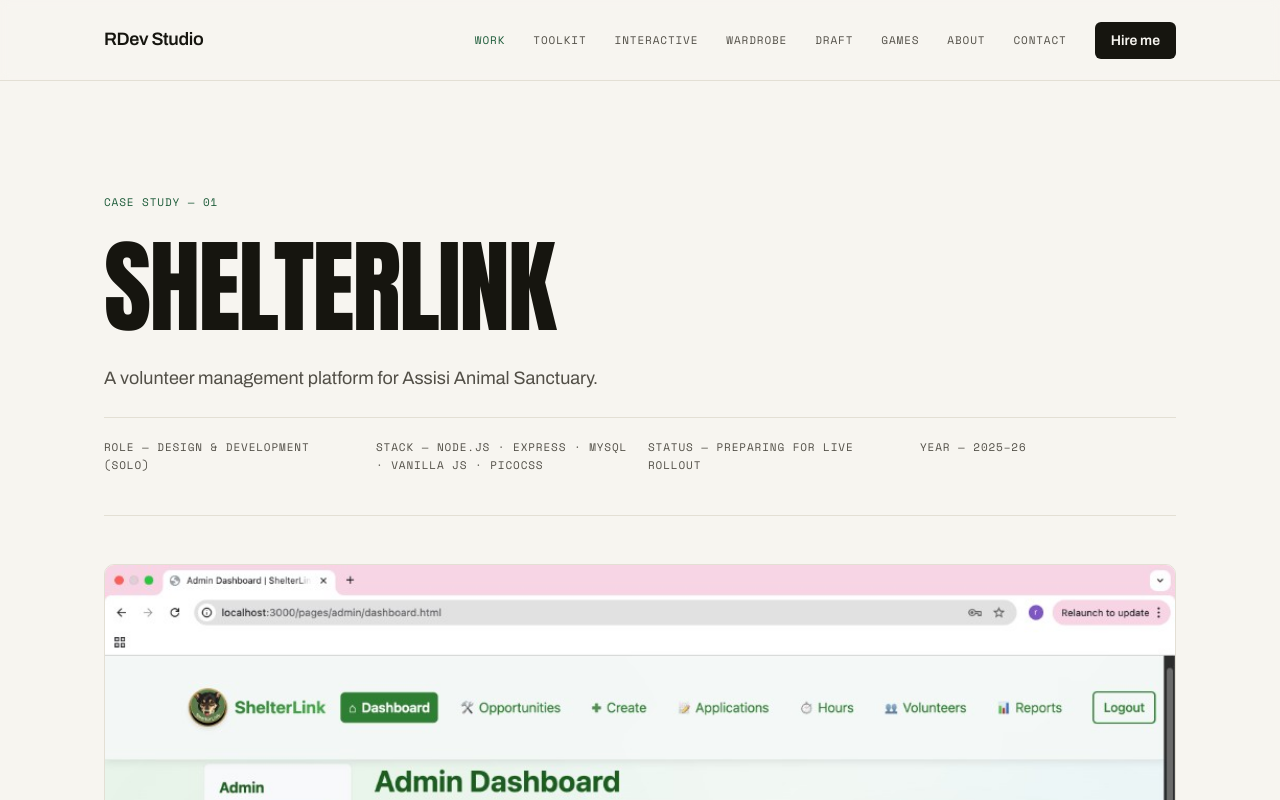
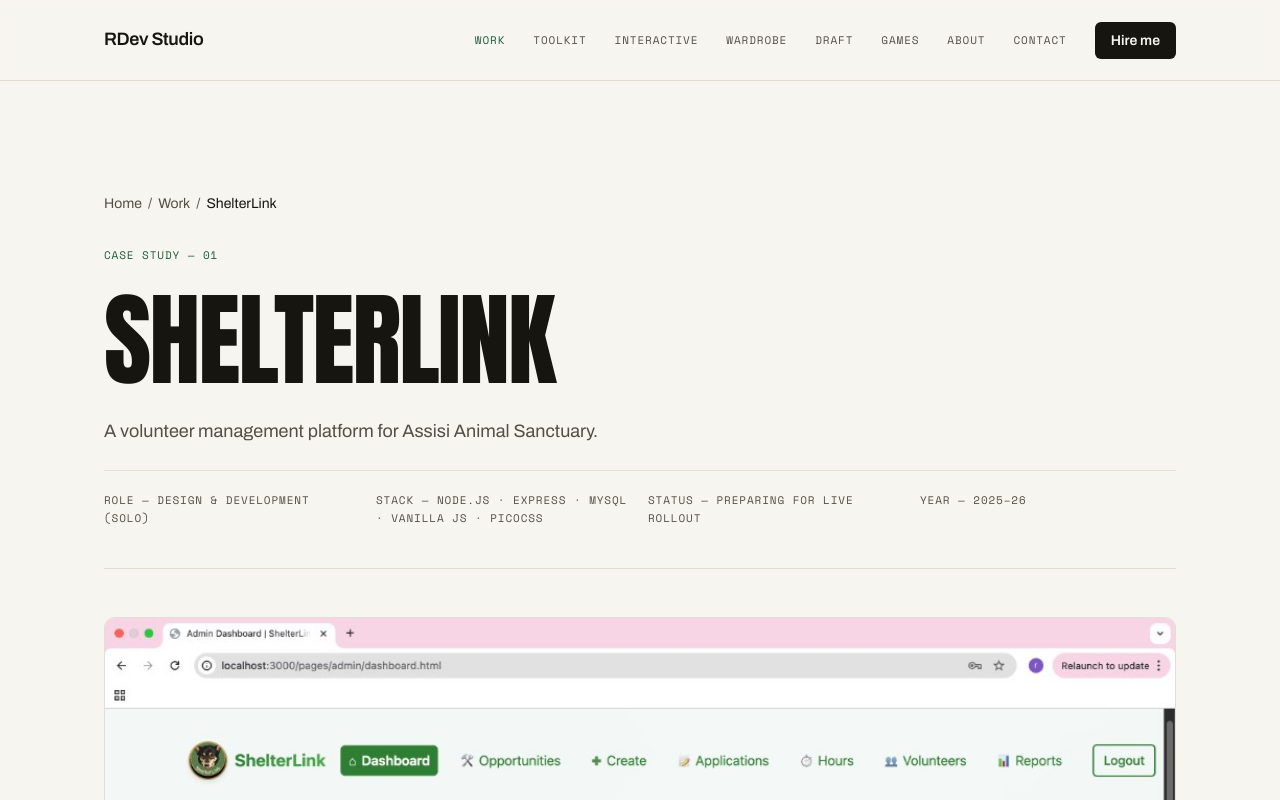
Before and after one commit to rdavidson5637/RDevStudio, a Next.js app: page /work/shelterlink in a window 1280 px wide. Shown: the top 800 px of the page. Built offline with nearby package versions, Linux system fonts and the light colour scheme.

Commit message:
feat: add Breadcrumbs component with JSON-LD schema
- Reusable breadcrumb navigation component
- Includes structured data for SEO
- Accessible with aria-label
- Added to ShelterLink case study as example

Co-authored-by: rdavidson5637 <rdavidson5637@users.noreply.github.com>

```diff
--- a/app/(site)/work/shelterlink/page.tsx
+++ b/app/(site)/work/shelterlink/page.tsx
@@ -1,6 +1,7 @@
 import Link from "next/link";
 import Image from "next/image";
 import { createPageMetadata } from "@/lib/metadata";
+import { Breadcrumbs } from "@/components/ui/Breadcrumbs";
 
 export const metadata = createPageMetadata({
   title: "ShelterLink",
@@ -51,6 +52,14 @@ export default function ShelterLinkCaseStudyPage() {
   return (
     <div className="section-padding pt-28">
       <article className="container-wide px-6">
+        <Breadcrumbs
+          items={[
+            { label: "Home", href: "/" },
+            { label: "Work", href: "/work" },
+            { label: "ShelterLink" },
+          ]}
+          className="mb-8"
+        />
         <header className="space-y-6 border-b border-border pb-10">
           <p className="shell-label text-accent">CASE STUDY — 01</p>
           <h1 className="programme-h1">SHELTERLINK</h1>
--- /dev/null
+++ b/components/ui/Breadcrumbs.tsx
@@ -0,0 +1,67 @@
+import Link from "next/link";
+
+export type BreadcrumbItem = {
+  label: string;
+  href?: string;
+};
+
+type BreadcrumbsProps = {
+  items: BreadcrumbItem[];
+  className?: string;
+};
+
+export function Breadcrumbs({ items, className = "" }: BreadcrumbsProps) {
+  if (items.length === 0) return null;
+
+  const jsonLd = {
+    "@context": "https://schema.org",
+    "@type": "BreadcrumbList",
+    itemListElement: items.map((item, index) => ({
+      "@type": "ListItem",
+      position: index + 1,
+      name: item.label,
+      ...(item.href && { item: `https://rdevstudio.co.uk${item.href}` }),
+    })),
+  };
+
+  return (
+    <>
+      <script
+        type="application/ld+json"
+        dangerouslySetInnerHTML={{ __html: JSON.stringify(jsonLd) }}
+      />
+      <nav aria-label="Breadcrumb" className={className}>
+        <ol className="flex flex-wrap items-center gap-1.5 text-sm">
+          {items.map((item, index) => {
+            const isLast = index === items.length - 1;
+
+            return (
+              <li key={item.label} className="flex items-center gap-1.5">
+                {index > 0 && (
+                  <span className="text-tertiary" aria-hidden="true">
+                    /
+                  </span>
+                )}
+                {isLast || !item.href ? (
+                  <span
+                    className={isLast ? "font-medium text-primary" : "text-secondary"}
+                    aria-current={isLast ? "page" : undefined}
+                  >
+                    {item.label}
+                  </span>
+                ) : (
+                  <Link
+                    href={item.href}
+                    className="text-secondary transition-colors hover:text-accent"
+                  >
+                    {item.label}
+                  </Link>
+                )}
+              </li>
+            );
+          })}
+        </ol>
+      </nav>
+    </>
+  );
+}
```
